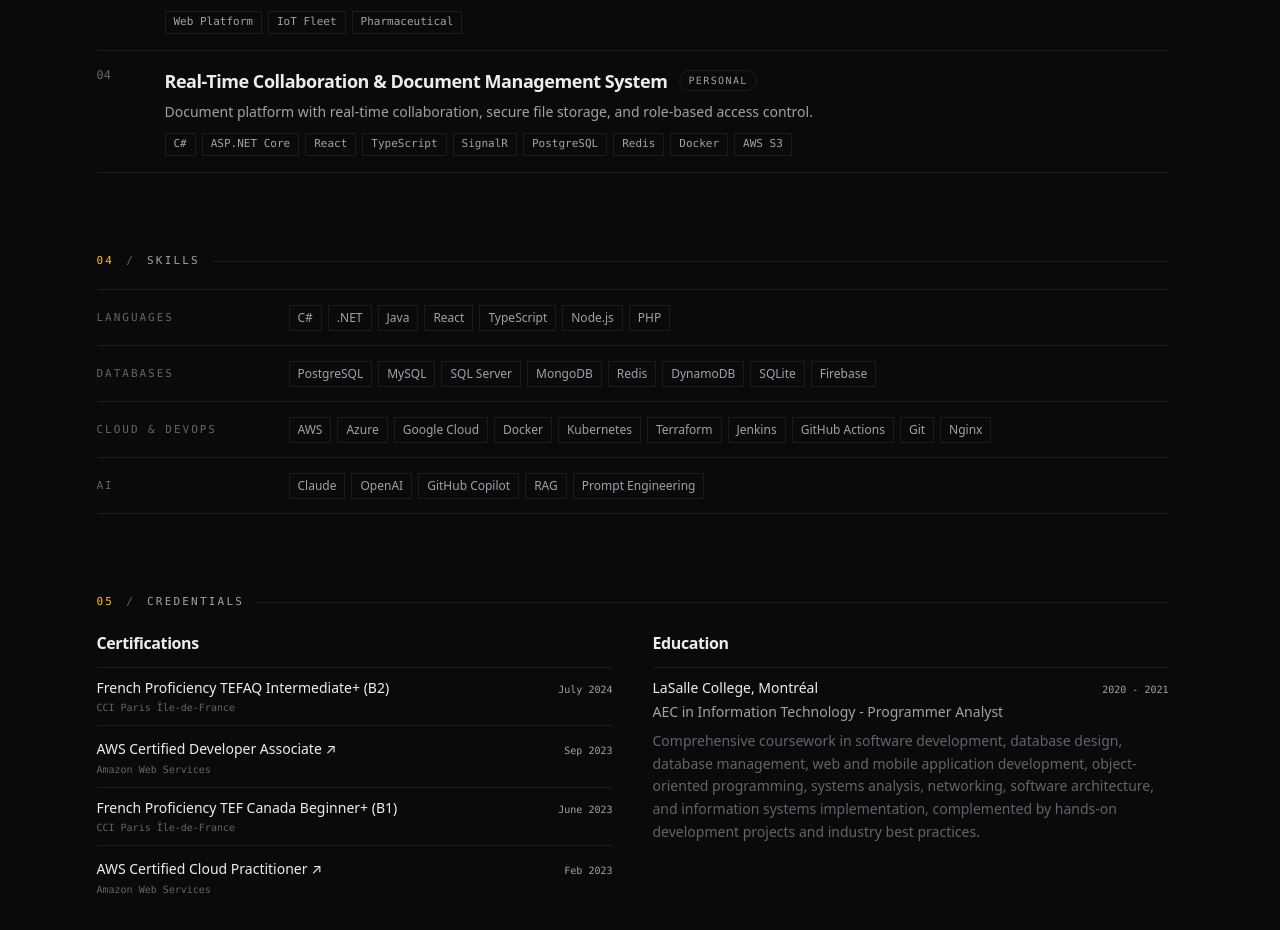
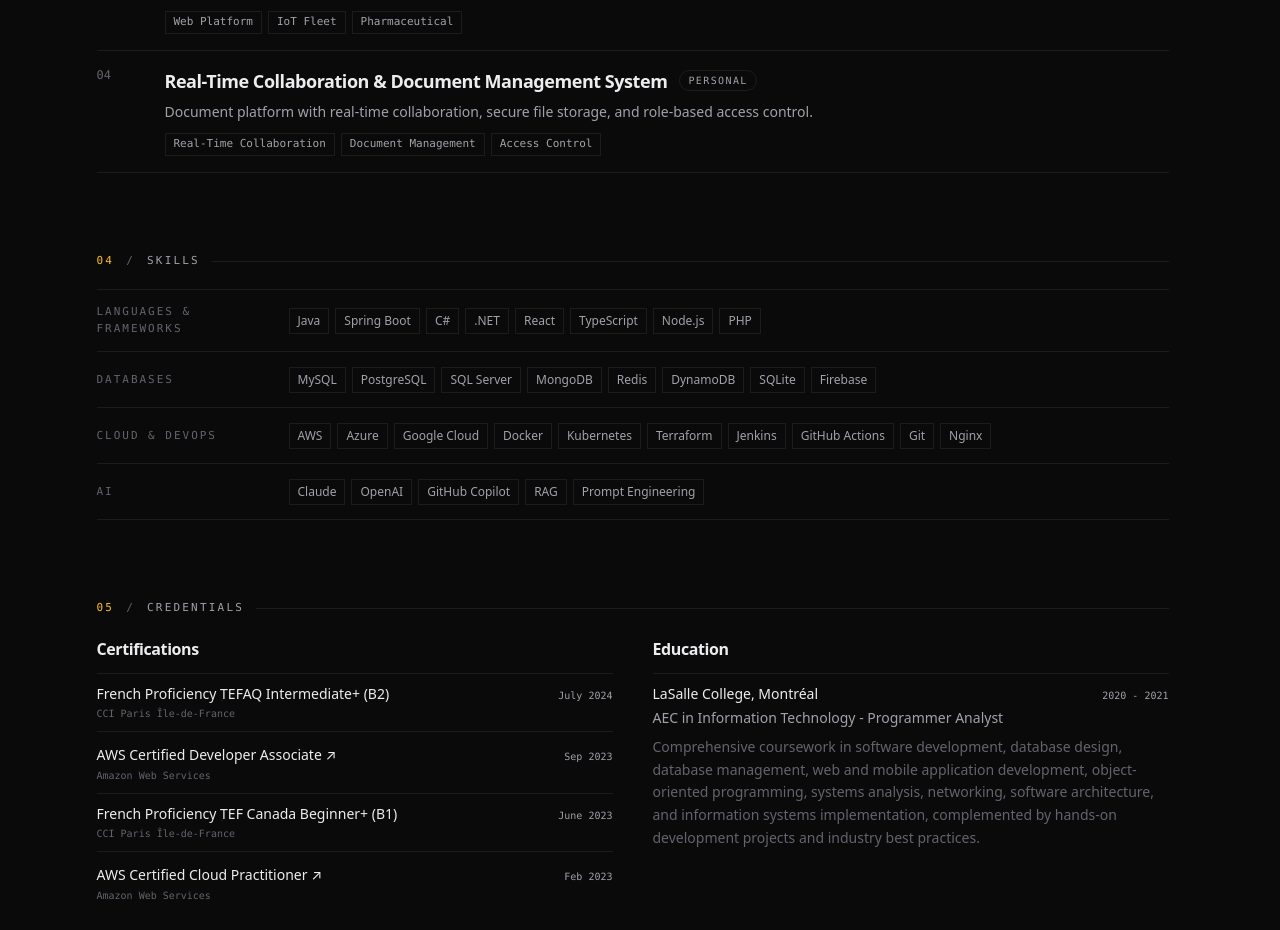
Before and after one commit to navjotSingh2000/portfolio-site, a React (Vite) app: page / in a window 1280 px wide. Shown: the part 1442-2372 px from the top of the page. Built offline with nearby package versions, Linux system fonts and the light colour scheme.

Commit message:
chore: minor content update

```diff
--- a/src/data/resume.ts
+++ b/src/data/resume.ts
@@ -84,17 +84,7 @@ export const projects: Project[] = [
     context: "Personal",
     description:
       "Document platform with real-time collaboration, secure file storage, and role-based access control.",
-    tags: [
-      "C#",
-      "ASP.NET Core",
-      "React",
-      "TypeScript",
-      "SignalR",
-      "PostgreSQL",
-      "Redis",
-      "Docker",
-      "AWS S3",
-    ],
+    tags: ["Real-Time Collaboration", "Document Management", "Access Control"],
   },
 ];
 
@@ -105,14 +95,14 @@ export interface SkillGroup {
 
 export const skillGroups: SkillGroup[] = [
   {
-    label: "Languages",
-    items: ["C#", ".NET", "Java", "React", "TypeScript", "Node.js", "PHP"],
+    label: "Languages & Frameworks",
+    items: ["Java", "Spring Boot", "C#", ".NET", "React", "TypeScript", "Node.js", "PHP"],
   },
   {
     label: "Databases",
     items: [
+      "MySQL",
       "PostgreSQL",
-      "MySQL",
       "SQL Server",
       "MongoDB",
       "Redis",
```
